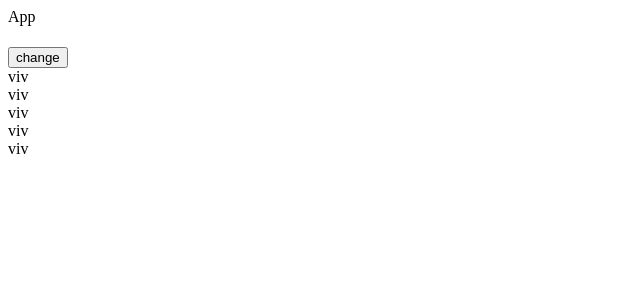
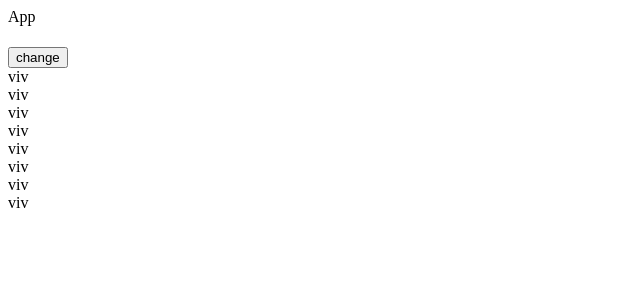
Before and after one commit to nisarlala0987-boop/react-context-api-fetch, a React (Vite) app: page / in a window 1280 px wide. Shown: the top 300 px of the page, without its empty margins (0-640 px from the left). Built offline with nearby package versions, Linux system fonts and the light colour scheme; no server answers.

Commit message:
feat: integrate API with Context

```diff
--- a/src/component/User.jsx
+++ b/src/component/User.jsx
@@ -25,6 +25,9 @@ return (
 <div>viv</div>
 <div>viv</div>
 <div>viv</div>
+<div>viv</div>
+<div>viv</div>
+<div>viv</div>
     </div>
   )
 }
```
